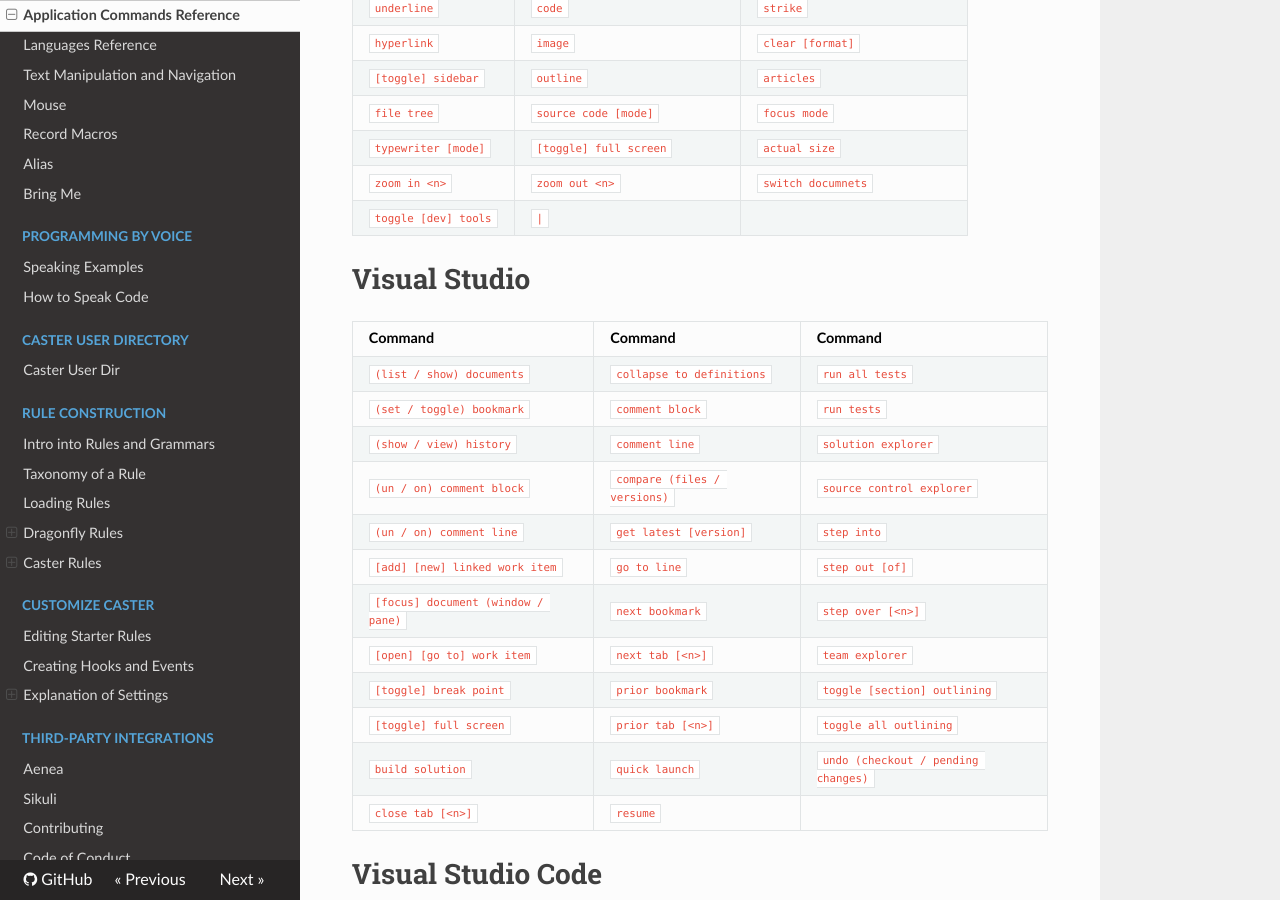
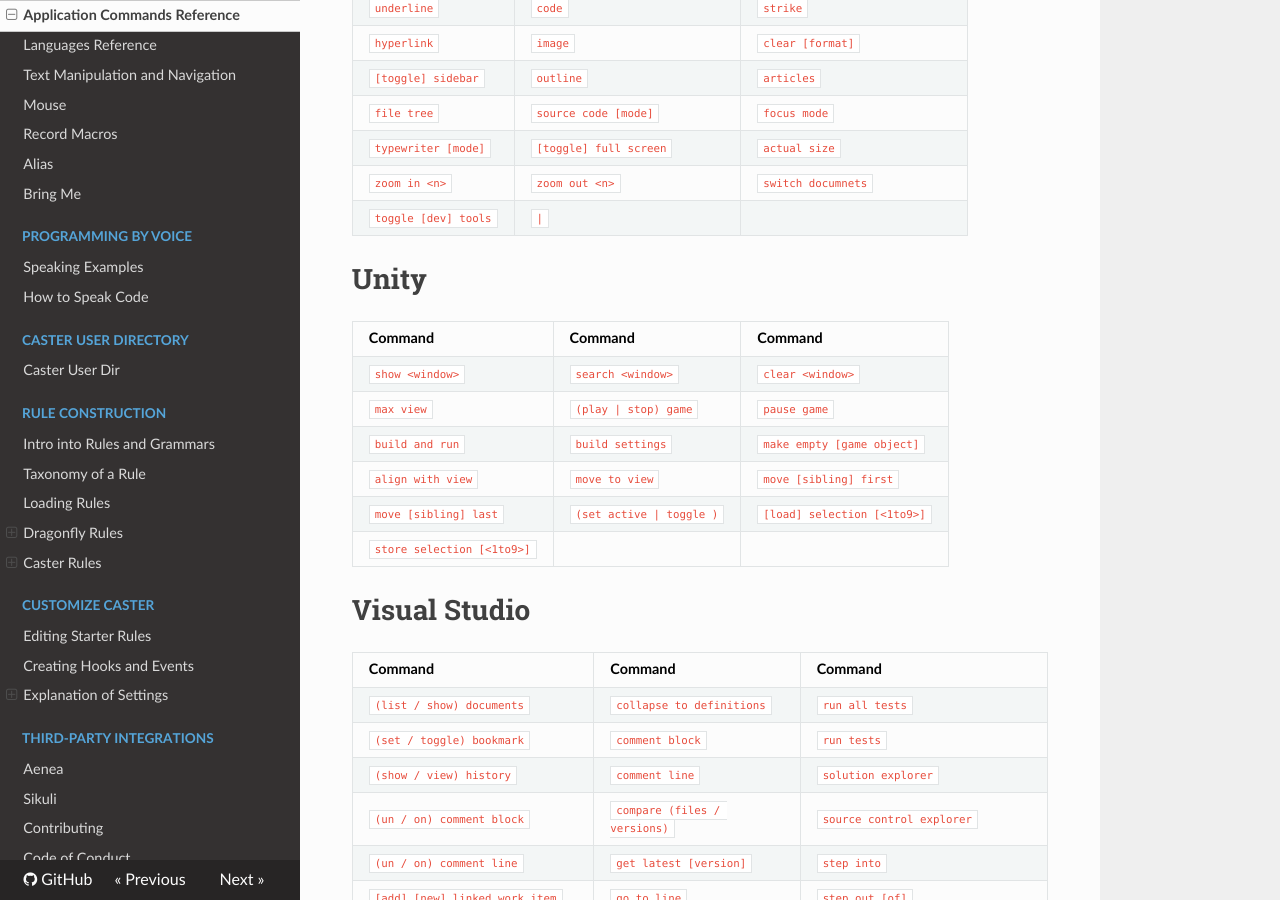
Before and after one commit to dictation-toolbox/Caster, an MkDocs documentation site: the page built from docs/readthedocs/Caster_Commands/Application_Commands_Quick_Reference.md, in a window 1280 px wide and 900 px high, scrolled down 18830 px. Built offline with MkDocs 1.6.1, drawn with Linux system fonts in a browser that asks for light colours; nearby versions of some CDN libraries; comment, search, counter and statistics services are not loaded.

Commit message:
prefix:show and added documentation

```diff
--- a/docs/readthedocs/Caster_Commands/Application_Commands_Quick_Reference.md
+++ b/docs/readthedocs/Caster_Commands/Application_Commands_Quick_Reference.md
@@ -593,6 +593,17 @@ Same Commands as [Git Bash](#git-bash)
 | `zoom in <n>`        | `zoom out <n>`                 | `switch documnets`             |
 | `toggle [dev] tools` | `|`                            |                                |
 
+# Unity
+| Command                    | Command                        | Command                        |
+| :------------------------- | :----------------------------- | :----------------------------- |
+| `show <window>`            | `search <window>`              | `clear <window>`               |
+| `max view`                 | `(play | stop) game`           | `pause game`                   |
+| `build and run`            | `build settings`               | `make empty [game object]`     |
+| `align with view`          | `move to view`                 | `move [sibling] first`         |
+| `move [sibling] last`      | `(set active | toggle )`       | `[load] selection [<1to9>]`    |
+| `store selection [<1to9>]` |                                |                                |
+
+
 # Visual Studio
 
 | Command                            | Command                      | Command                             |
```
Also changed, not shown: 1 other file.
